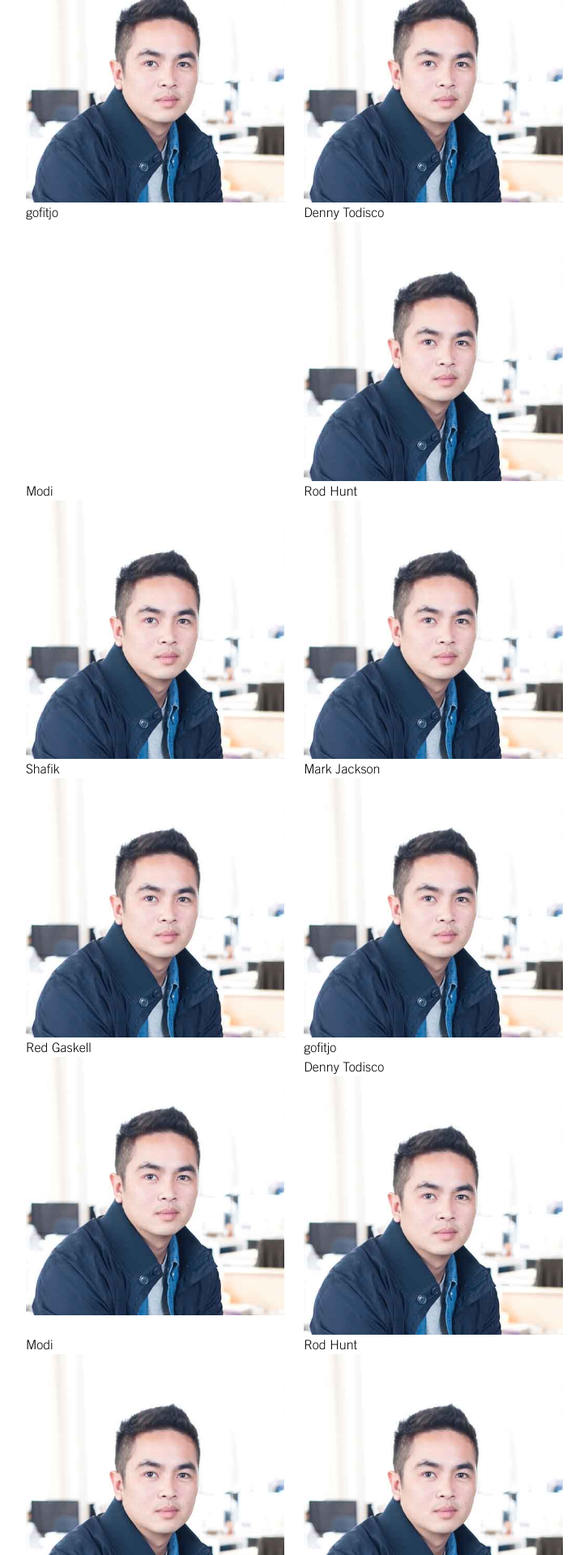
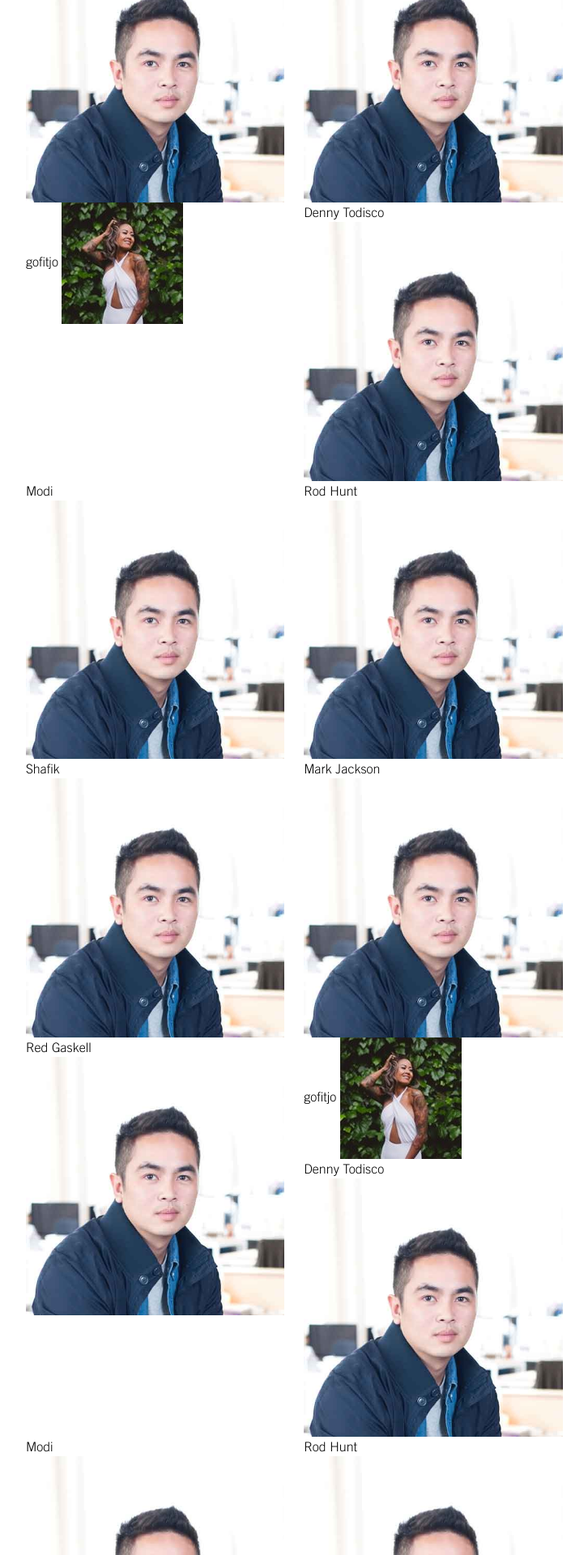
Before and after one commit to PHironaka/bream, a Jekyll site: the page built from cities.markdown, in a window 1280 px wide. Shown: the part 1214-3134 px from the top of the page at 81% size, without its empty margins (105-831 px from the left). Built offline with Jekyll 4.4.1, drawn with Linux system fonts in a browser that asks for light colours; a script that is not in the unit is left out.

Commit message:
Updated Gofitjo

```diff
--- a/_influencers/gofitjo.markdown
+++ b/_influencers/gofitjo.markdown
@@ -2,4 +2,5 @@
 title: gofitjo
 date: 2016-07-25 06:13:00 Z
 city: SF
+image: "/uploads/13743091_160345751041444_1253866143_a.jpg"
 ---
```
